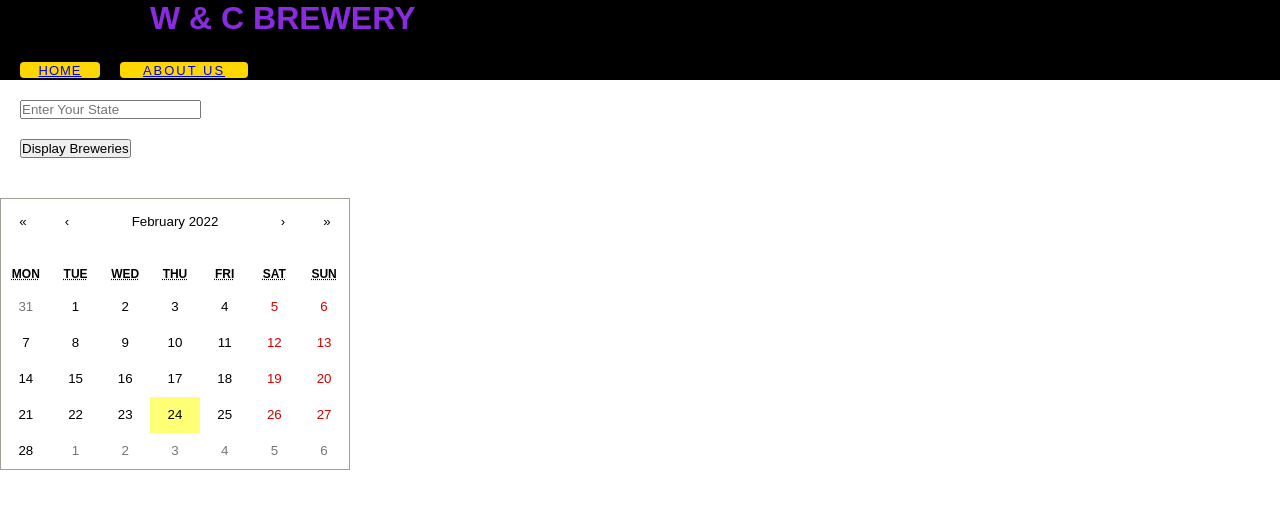
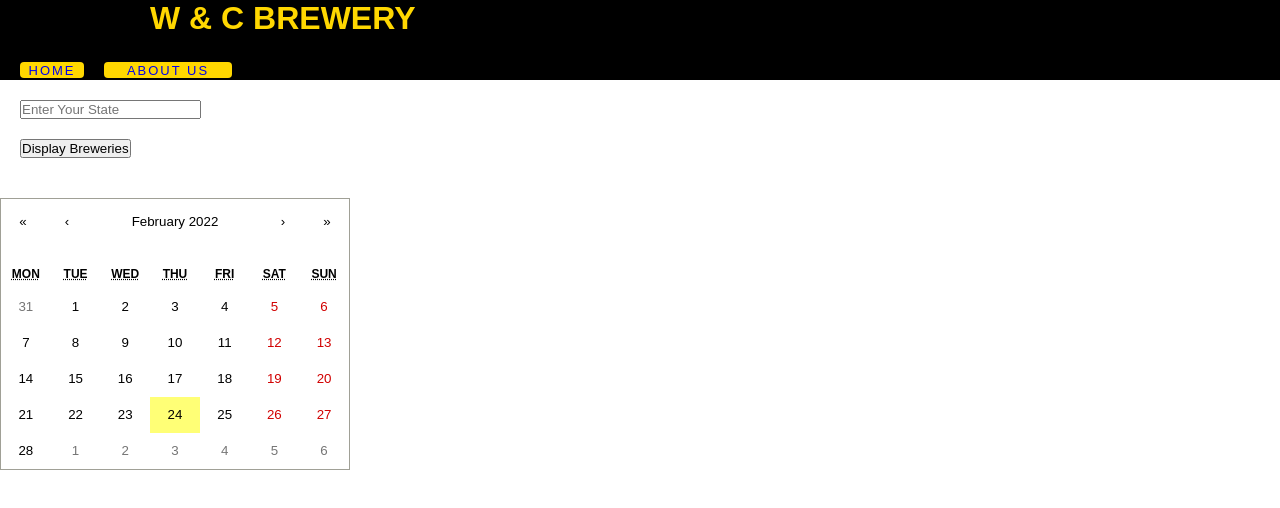
Before and after one commit to wuudgh/project-team-fullstack, a React (Create React App) app: page / in a window 1280 px wide. Shown: the top 508 px of the page. Built offline with nearby package versions, Linux system fonts and the light colour scheme.

Commit message:
new changes

```diff
--- a/src/client/App.css
+++ b/src/client/App.css
@@ -97,25 +97,40 @@ body {
 
 #header-h1 {
   margin-left: 150px;
-  color: blueviolet;
+  color: gold;
 }
 
 #home-button {
-  text-decoration: none;
+  border: none;
   text-transform: uppercase;
   background-color: gold;
   display: inline-block;
-  letter-spacing: 1px;
+  letter-spacing: 2px;
   border-radius: 4px;
-  margin-bottom: 20px;
+  margin-top: 25px;
   margin-left: 20px;
+  margin-bottom: 10px;
+
   transition: ease-out 0.6s;
   font-size: 2rem;
   outline: none;
   font-size: small;
-  width: 5rem;
+  width: 4rem;
   height: 1rem;
   border: none;
+}
+
+#home-link {
+  text-decoration: none;
+  background-color: gold;
+}
+#home-link::after {
+  content: "";
+}
+
+#home-link:hover::after {
+  left: 0;
+  width: 100%;
 }
 
 #about-us-button {
@@ -127,6 +142,7 @@ body {
   border-radius: 4px;
   margin-top: 25px;
   margin-left: 20px;
+  margin-bottom: 10px;
   transition: ease-out 0.6s;
   font-size: 2rem;
   outline: none;
@@ -134,6 +150,15 @@ body {
   width: 8rem;
   height: 1rem;
   border: none;
+}
+
+#about-us-link {
+  text-decoration: none;
+}
+
+#about-us-link:hover {
+  color: black;
+  transition: 0.8s;
 }
 
 .about-us-image {
--- a/src/client/Components/Header.jsx
+++ b/src/client/Components/Header.jsx
@@ -6,12 +6,12 @@ const Header = () => {
     return (
       <header className="main-header">
         <h1 id='header-h1'>W & C BREWERY</h1>
-        <div className='header-buttons'>
+        <div id='header-buttons'>
         <button id="home-button">
-          <Link to="/">HOME</Link>
+          <Link id='home-link' to="/">HOME</Link>
         </button>
         <button id="about-us-button">
-          <Link to="/about-us">ABOUT US</Link>
+          <Link id='about-us-link' to="/about-us">ABOUT US</Link>
         </button>
         </div>
       </header>
```
